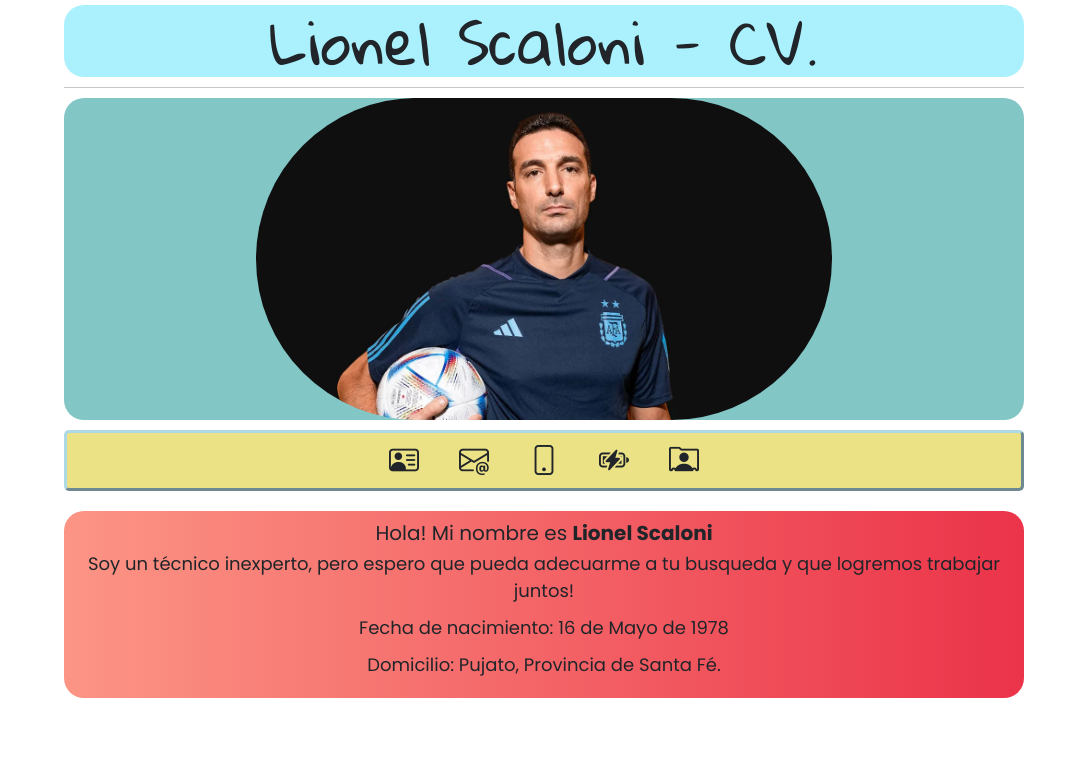
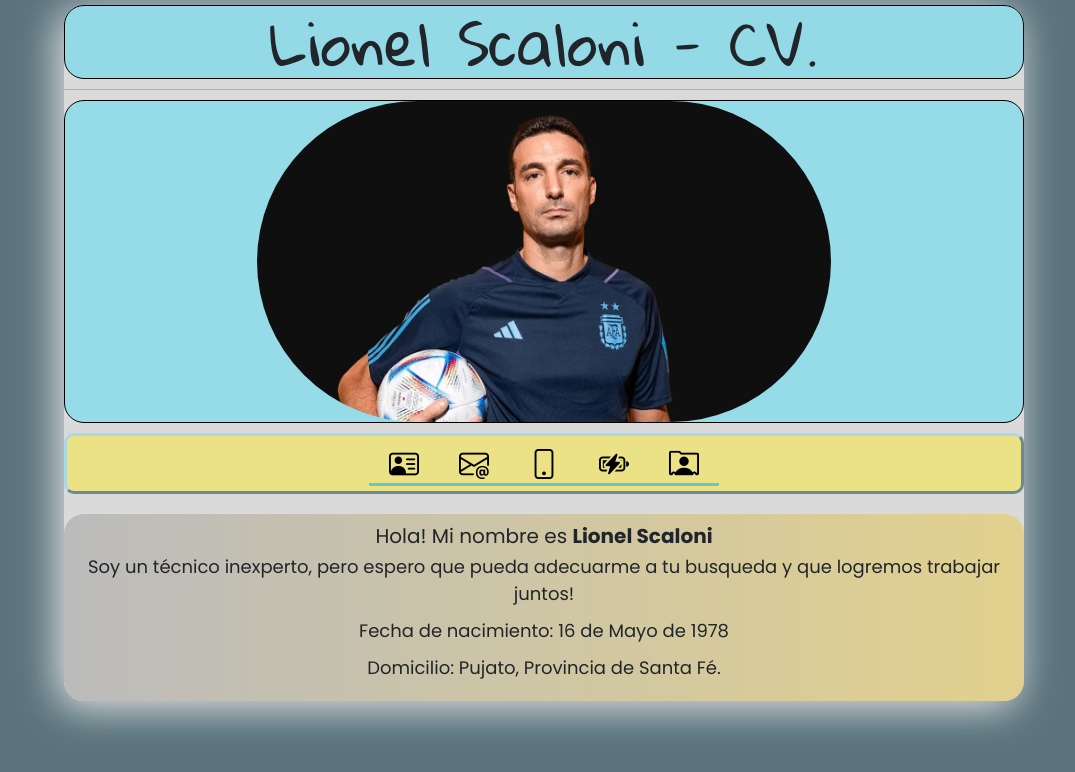
Before and after one commit to mchristello/argentina_programa, a website: page index.html in a window 1280 px wide. Both pictures are taken after a click on the icon 500 px from the left and 460 px from the top of the page. Shown: the whole page, without its empty margins (96-1171 px from the left). Drawn offline with nearby package versions, Linux system fonts and the light colour scheme; a web font is replaced by a local one.

Commit message:
Cambios en estilos

```diff
--- a/index.html
+++ b/index.html
@@ -16,13 +16,15 @@
         <figure id="picture" class="picture">
             <!-- JS genera la imágen de perfil -->
         </figure>
+
         <nav class="navbar">
-            <i id="personal_info" class="bi bi-person-vcard" ></i>
-            <i id="email" class="bi bi-envelope-at"></i>
-            <i id="phone" class="bi bi-phone" ></i>
-            <i id="education" class="bi bi-battery-charging" ></i>
-            <i id="experience" class="bi bi-person-rolodex" ></i>
+            <a href="#"><i id="personal_info" class="bi bi-person-vcard" ></i></a>
+            <a href="#"><i id="email" class="bi bi-envelope-at"></i></a>
+            <a href="#"><i id="phone" class="bi bi-phone" ></i></a>
+            <a href="#"><i id="education" class="bi bi-battery-charging" ></i></a>
+            <a href="#"><i id="experience" class="bi bi-person-rolodex" ></i></a>
         </nav>
+
         <div class="info_container">
             <section id="personal_info_container">
                 <!-- JS genera la info personal aqui -->
@@ -40,6 +42,7 @@
                 <!-- JS genera la info de cumpleaños aqui -->
             </section>
         </div>
+
     </body>
 
     <script src="https://cdn.jsdelivr.net/npm/@popperjs/core@2.11.6/dist/umd/popper.min.js" integrity="sha384-oBqDVmMz9ATKxIep9tiCxS/Z9fNfEXiDAYTujMAeBAsjFuCZSmKbSSUnQlmh/jp3" crossorigin="anonymous"></script>
--- a/package.json
+++ b/package.json
@@ -1,13 +1,13 @@
 {
   "name": "cv",
   "version": "1.0.0",
-  "description": "",
+  "description": "Proyecto Front end Academy - 2022, Argentina Programa.-",
   "main": "index.js",
   "scripts": {
     "test": "echo \"Error: no test specified\" && exit 1"
   },
   "keywords": [],
-  "author": "",
+  "author": "Matias Christello",
   "license": "ISC",
   "dependencies": {
     "bootstrap-icons": "^1.10.2"
--- a/style.css
+++ b/style.css
@@ -22,6 +22,13 @@ html {
     font-size: 62.5%;
     width: 75vw;
     margin: 0 auto;
+    background-color: #5a737d;
+}
+
+body {
+    border-radius: 20px;
+    background-color: #dadada !important;
+    filter: drop-shadow(-6px 6px 20px rgb(231, 231, 231));
 }
 
 #title {
@@ -29,13 +36,15 @@ html {
     font-family: 'Gloria Hallelujah', cursive;
     font-size: 6rem;
     background-color: #12d7fa5b;
+    border: 1px solid black;
     border-radius: 20px;
     margin-top: .5rem;
 }
 
 .picture {
     text-align: center;
-    background: rgba(0, 139, 139, 0.486);
+    background: rgba(78, 221, 244, 0.49);
+    border: 1px solid black;
     border-radius: 20px;
 }
 
@@ -50,7 +59,7 @@ html {
     flex-direction: row;
     justify-content: center !important;
     border: outset 3px lightblue;
-    border-radius: 5px;
+    border-radius: 10px;
     background-color: #ebe286;
 }
 
@@ -75,72 +84,74 @@ ul li {
     margin: 1rem auto;
 }
 
-#personal_info:hover {
-    animation:wobble-horizontal-bottom .5s linear both;
+a {
+    color: #000 !important;
+    text-decoration: none;
 }
 
-#email:hover{
-    animation:wobble-horizontal-bottom .5s linear both;
+a {
+    background:
+        linear-gradient(to right,
+            rgba(100, 200, 200, 1),
+            rgba(100, 200, 200, 1)),
+        linear-gradient(to right,
+            rgba(255, 0, 0, 1),
+            rgba(255, 0, 180, 1),
+            rgba(0, 100, 200, 1));
+    background-size: 100% 3px, 0 3px;
+    background-position: 100% 100%, 0 100%;
+    background-repeat: no-repeat;
+    transition: background-size 800ms;
 }
 
-#phone:hover{
-    animation:wobble-horizontal-bottom .5s linear both;
+a:hover {
+    background-size: 0 3px, 100% 3px;
 }
 
-#education:hover{
-    animation:wobble-horizontal-bottom .5s linear both;
+.personal_info {
+    background: -webkit-linear-gradient(to right, #bbb, #EBC63375);
+    background: linear-gradient(to right, #bbb, #EBC63375);
+    border-radius: 20px;
+    padding: 1rem;
+    ;
 }
 
-#experience:hover{
-    animation:wobble-horizontal-bottom .5s linear both;
-}
-
-@keyframes wobble-horizontal-bottom{
-    0%,
-    100%{
-        transform:translateX(0);transform-origin:50% 50%}
-    15%{
-        transform:translateX(-30px) rotate(-6deg)}
-    30%{
-        transform:translateX(15px) rotate(6deg)}
-    45%{
-        transform:translateX(-15px) rotate(-3.6deg)}
-    60%{
-        transform:translateX(9px) rotate(2.4deg)}
-    75%{
-        transform:translateX(-6px) rotate(-1.2deg)}}
-
-.personal_info {
-    background: -webkit-linear-gradient(to right, #eb9588, #EB3349);  /* Chrome 10-25, Safari 5.1-6 */
-    background: linear-gradient(to right, #fc9585, #EB3349); /* W3C, IE 10+/ Edge, Firefox 16+, Chrome 26+, Opera 12+, Safari 7+ */
+.email_info {
+    background: -webkit-linear-gradient(to left, #A6FFCB, #12D8FA, #1FA2FF);
+    /* Chrome 10-25, Safari 5.1-6 */
+    background: linear-gradient(to left, #A6FFCB, #12D8FA, #1FA2FF);
+    /* W3C, IE 10+/ Edge, Firefox 16+, Chrome 26+, Opera 12+, Safari 7+ */
     border-radius: 20px;
-    padding: 1rem;;
-}
-
-.email_info{
-    background: -webkit-linear-gradient(to left, #A6FFCB, #12D8FA, #1FA2FF);  /* Chrome 10-25, Safari 5.1-6 */
-    background: linear-gradient(to left, #A6FFCB, #12D8FA, #1FA2FF); /* W3C, IE 10+/ Edge, Firefox 16+, Chrome 26+, Opera 12+, Safari 7+ */
-    border-radius: 20px;
-    padding: 1rem;;
+    padding: 1rem;
+    ;
 }
 
 .phone_info {
-    background: -webkit-linear-gradient(to left, #f2fcfe, #1c92d2);  /* Chrome 10-25, Safari 5.1-6 */
-    background: linear-gradient(to left, #f2fcfe, #1c92d2); /* W3C, IE 10+/ Edge, Firefox 16+, Chrome 26+, Opera 12+, Safari 7+ */
+    background: -webkit-linear-gradient(to left, #f2fcfe, #1c92d28c);
+    /* Chrome 10-25, Safari 5.1-6 */
+    background: linear-gradient(to left, #f2fcfe, #1c92d2);
+    /* W3C, IE 10+/ Edge, Firefox 16+, Chrome 26+, Opera 12+, Safari 7+ */
     border-radius: 20px;
-    padding: 1rem;;
+    padding: 1rem;
+    ;
 }
 
 .education_info {
-    background: -webkit-linear-gradient(to left, #B5AC49, #3CA55C);  /* Chrome 10-25, Safari 5.1-6 */
-    background: linear-gradient(to left, #B5AC49, #3CA55C); /* W3C, IE 10+/ Edge, Firefox 16+, Chrome 26+, Opera 12+, Safari 7+ */
+    background: -webkit-linear-gradient(to left, #B5AC49, #3CA55C);
+    /* Chrome 10-25, Safari 5.1-6 */
+    background: linear-gradient(to left, #B5AC49, #3CA55C);
+    /* W3C, IE 10+/ Edge, Firefox 16+, Chrome 26+, Opera 12+, Safari 7+ */
     border-radius: 20px;
-    padding: 1rem;;
+    padding: 1rem;
+    ;
 }
 
 .experience_info {
-    background: -webkit-linear-gradient(to left, #FFFFFF, #6DD5FA, #2980B9);  /* Chrome 10-25, Safari 5.1-6 */
-    background: linear-gradient(to left, #FFFFFF, #6DD5FA, #2980B9); /* W3C, IE 10+/ Edge, Firefox 16+, Chrome 26+, Opera 12+, Safari 7+ */
+    background: -webkit-linear-gradient(to left, #FFFFFF, #6DD5FA, #2980B9);
+    /* Chrome 10-25, Safari 5.1-6 */
+    background: linear-gradient(to left, #FFFFFF, #6DD5FA, #2980B9);
+    /* W3C, IE 10+/ Edge, Firefox 16+, Chrome 26+, Opera 12+, Safari 7+ */
     border-radius: 20px;
-    padding: 1rem;;
+    padding: 1rem;
+    ;
 }
```
